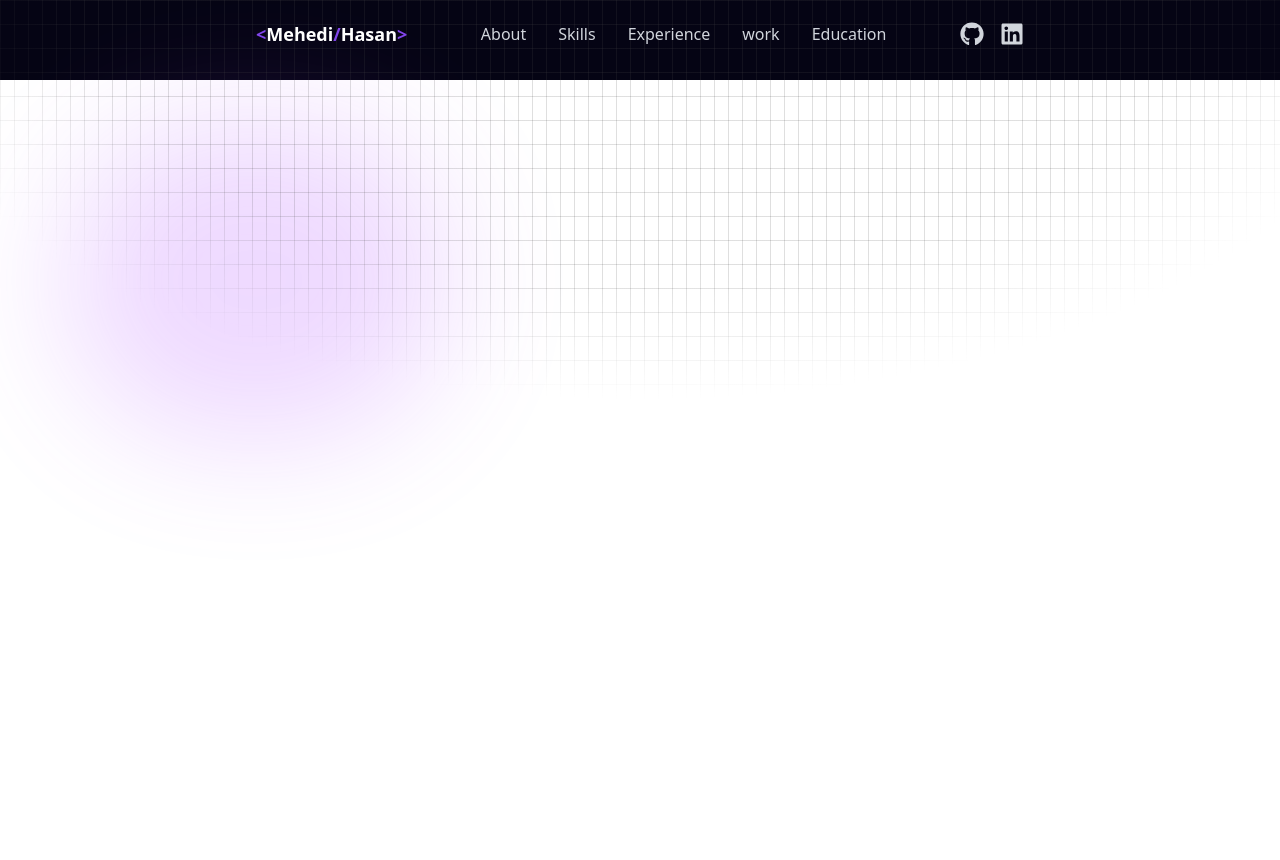
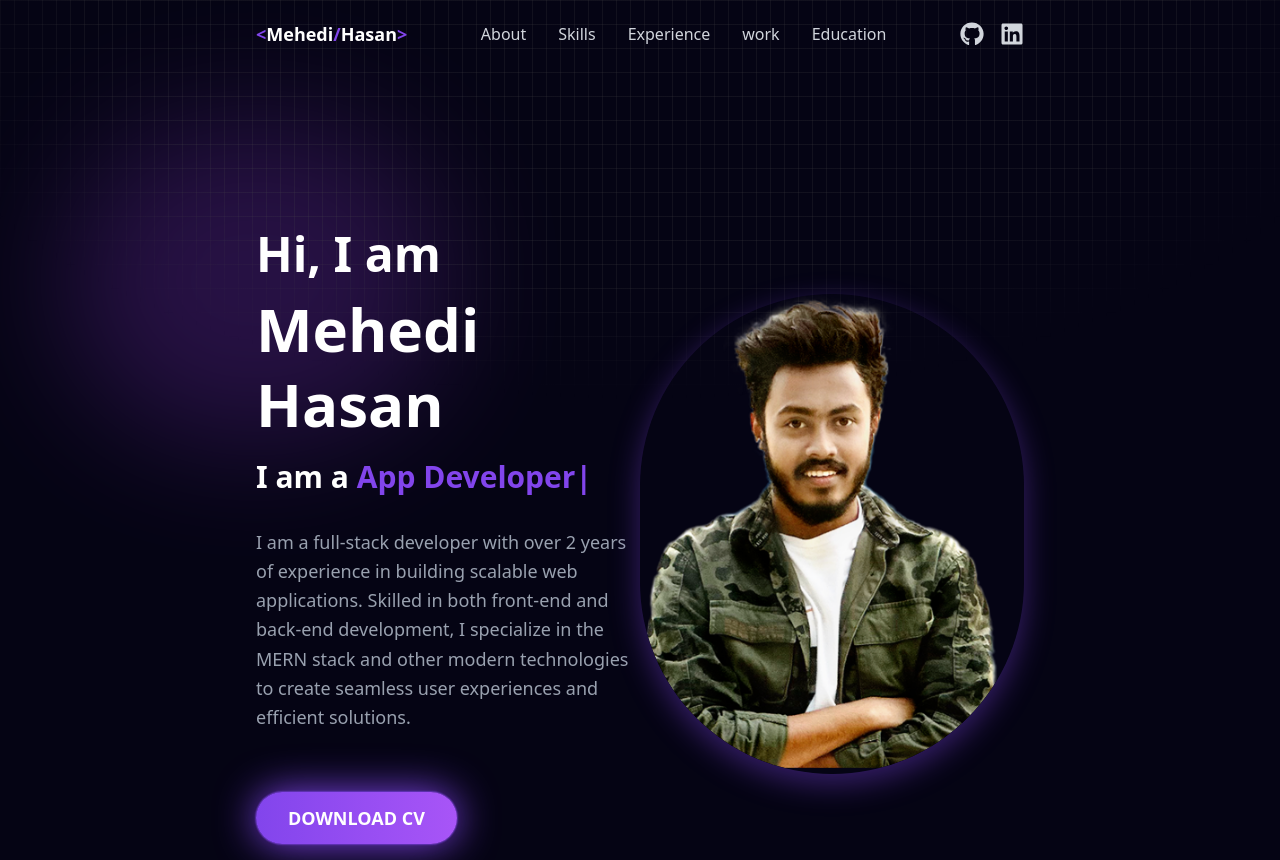
Before and after one commit to mehedi-vai-coder/Portfolio-, a React (Vite) app: page / in a window 1280 px wide. Before the commit the page ends 800 px from the top, so only its background shows below. Built offline with nearby package versions, Linux system fonts and the light colour scheme.

Commit message:
About section done with animation

```diff
--- a/package.json
+++ b/package.json
@@ -18,6 +18,7 @@
     "react-parallax-tilt": "^1.7.299",
     "react-router-dom": "^7.6.3",
     "react-toastify": "^11.0.5",
+    "react-type-animation": "^3.2.0",
     "react-typing-effect": "^2.0.5",
     "tailwindcss": "^4.1.11"
   },
--- a/src/Components/About/About.jsx
+++ b/src/Components/About/About.jsx
@@ -1,10 +1,95 @@
 import React from 'react';
+import { TypeAnimation } from 'react-type-animation';
+import ProfileImage from '../../assets/company_logo/Profile1.png'
+import Tilt from 'react-parallax-tilt';
+
 
 const About = () => {
     return (
-        <div>
-
-        </div>
+        <section id="about"
+            className="py-4 px-[7vw] md:px-[7vw] lg:px-[20vw] font-sans mt-16 md:mt-24 lg:mt-32">
+            <div className="flex flex-col-reverse md:flex-row justify-between items-center">
+                {/* Left Side */}
+                <div className="md:w-1/2 text-center md:text-left mt-8 md:mt-0">
+                    {/* Greeting */}
+                    <h1 className="text-3xl sm:text-4xl md:text-5xl font-bold text-white mb-2 leading-tight">
+                        Hi, I am
+                    </h1>
+                    {/* Name */}
+                    <h2 className="text-4xl sm:text-5xl md:text-6xl font-bold text-white mb-4 leading-tight">
+                        Mehedi Hasan
+                    </h2>
+                    {/* Skills Heading with Typing Effect */}
+                    <h3 className="text-xl sm:text-2xl md:text-3xl font-semibold mb-4 text-[#8245ec] leading-tight">
+                        <span className="text-white">I am a </span>
+                        <TypeAnimation
+                            sequence={[
+                                'Frontend Developer',
+                                2000,
+                                'App Developer',
+                                2000,
+                                'React Developer',
+                                2000,
+                                'Coder',
+                                2000,
+                            ]}
+                            speed={50}
+                            repeat={Infinity}
+                            cursor={true}
+                            style={{ color: '#8245ec', display: 'inline-block' }}
+                        />
+                    </h3>
+                    {/* About Me Paragraph */}
+                    <p className="text-base sm:text-lg md:text-lg text-gray-400 mb-10 mt-8 leading-relaxed">
+                        I am a full-stack developer with over 2 years of experience in
+                        building scalable web applications. Skilled in both front-end and
+                        back-end development, I specialize in the MERN stack and other
+                        modern technologies to create seamless user experiences and
+                        efficient solutions.
+                    </p>
+                    {/* Resume Button */}
+                    <a
+                        href="https://drive.google.com/file/d/1nnq9S7j94TrYyE0SjMktK2dOtePabNlE/view?usp=sharing"
+                        target="_blank"
+                        rel="noopener noreferrer"
+                        className="inline-block text-white py-3 px-8 rounded-full mt-5 text-lg font-bold transition duration-300 transform hover:scale-105"
+                        style={{
+                            background: 'linear-gradient(90deg, #8245ec, #a855f7)',
+                            boxShadow: '0 0 2px #8245ec, 0 0 2px #8245ec, 0 0 40px #8245ec',
+                        }}
+                    >
+                        DOWNLOAD CV
+                    </a>
+                </div>
+                {/* Right Side */}
+                <div className="md:w-1/2 flex justify-center md:justify-end">
+                    <Tilt
+                        className="w-48 h-48 sm:w-64 sm:h-64 md:w-[30rem] md:h-[30rem] rounded-full"
+                        tiltMaxAngleX={15}
+                        tiltMaxAngleY={15}
+                        perspective={1200}
+                        scale={1.08}
+                        transitionSpeed={500}
+                        glareEnable={true}
+                        glareMaxOpacity={0.2}
+                        glareColor="#8245ec"
+                        glarePosition="all"
+                        gyroscope={true}
+                        style={{
+                            borderRadius: "9999px",
+                            overflow: "hidden",
+                            boxShadow: "0 10px 30px rgba(130, 69, 236, 0.4)",
+                        }}
+                    >
+                        <img
+                            src={ProfileImage}
+                            alt="Profile"
+                            className="w-full h-full object-cover rounded-full"
+                        />
+                    </Tilt>
+                </div>
+            </div>
+        </section>
     );
 };
 
```
Also changed, not shown: 1 other file (tests, documents, lock files or other folders).
